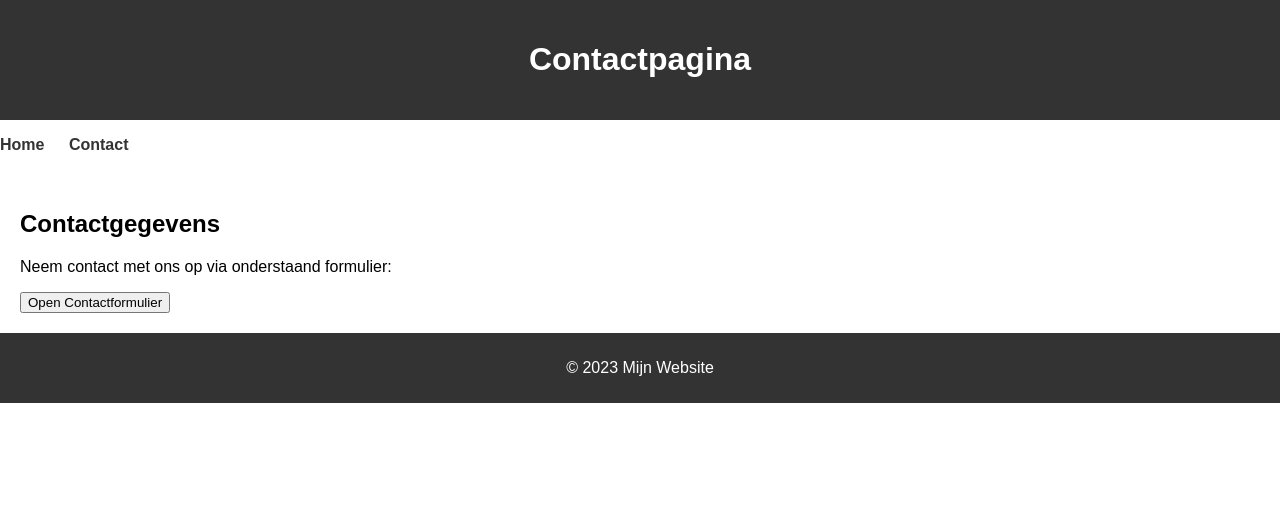
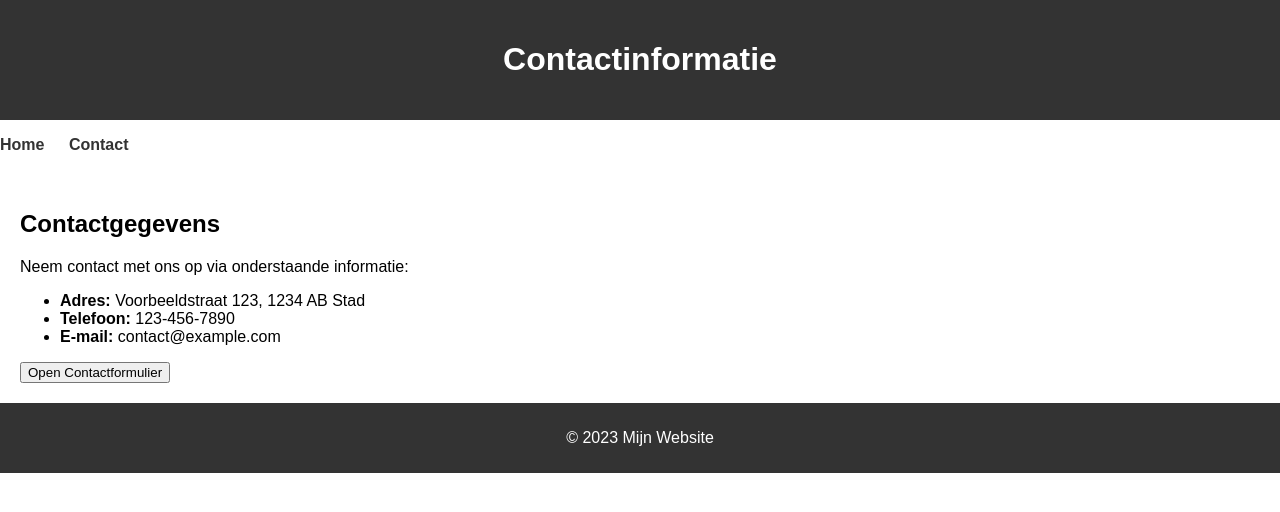
Before and after one commit to dirkpik/bikelifezoeterwoude, a plain HTML site: page contact.html in a window 1280 px wide. Drawn offline with Linux system fonts and the light colour scheme.

Commit message:
Update contact.html

```diff
--- a/contact.html
+++ b/contact.html
@@ -6,10 +6,11 @@
     <title>Contactpagina</title>
     <link rel="stylesheet" type="text/css" href="styles.css">
     <script src="script.js"></script>
+    <script src="contact.js"></script>
 </head>
 <body>
     <header>
-        <h1>Contactpagina</h1>
+        <h1>Contactinformatie</h1>
     </header>
     <nav>
         <ul>
@@ -20,13 +21,15 @@
     <main>
         <section>
             <h2>Contactgegevens</h2>
-            <p>Neem contact met ons op via onderstaand formulier:</p>
+            <p>Neem contact met ons op via onderstaande informatie:</p>
+            <ul>
+                <li><strong>Adres:</strong> Voorbeeldstraat 123, 1234 AB Stad</li>
+                <li><strong>Telefoon:</strong> 123-456-7890</li>
+                <li><strong>E-mail:</strong> contact@example.com</li>
+            </ul>
             <button id="openContactForm">Open Contactformulier</button>
         </section>
     </main>
     <footer>
         <p>&copy; 2023 Mijn Website</p>
-    </footer>
-    <script src="contact.js"></script>
-</body>
-</html>
+    </
```
